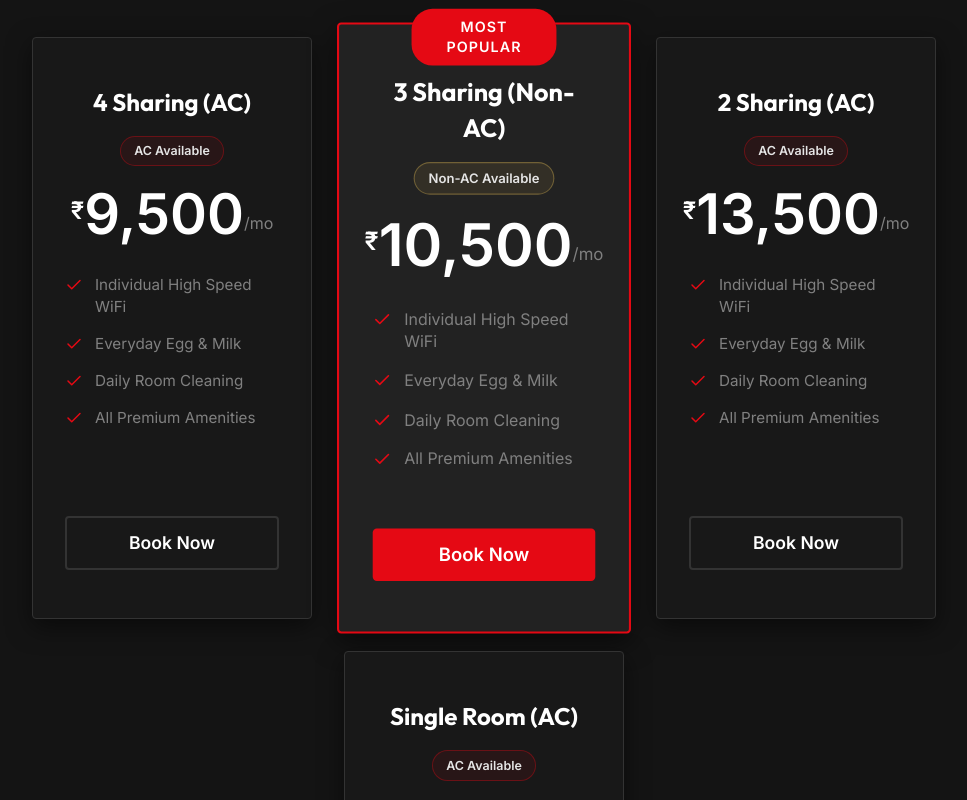
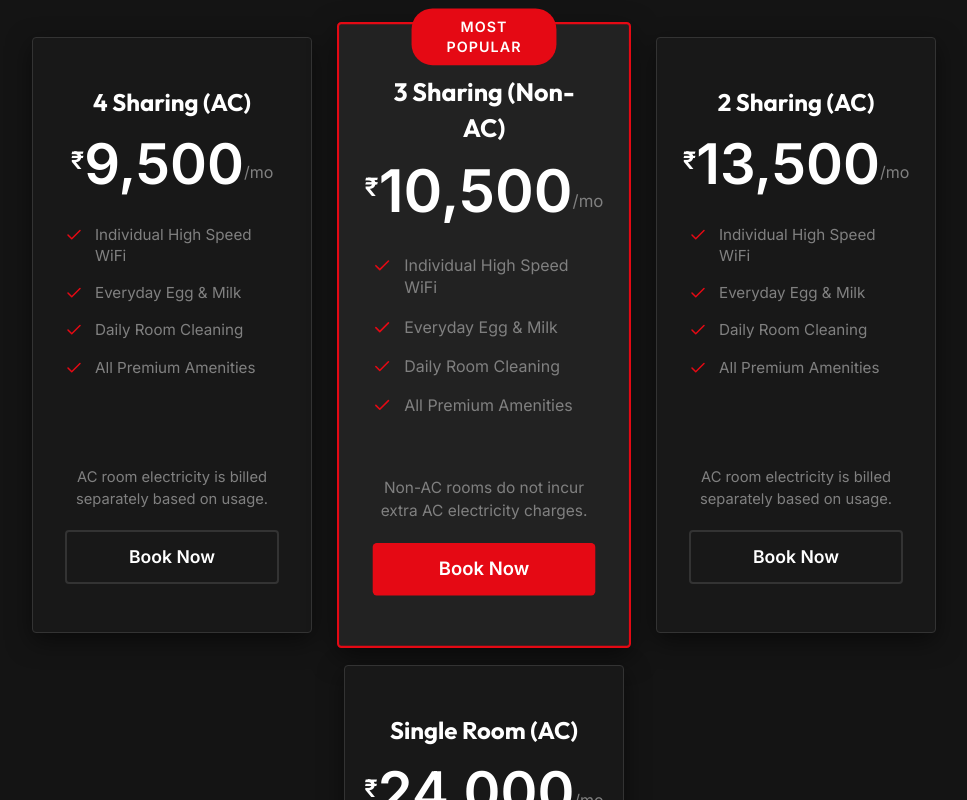
Before and after one commit to Ujjuanku/PG, a React (Vite) app: page / in a window 1280 px wide. Shown: the part 2620-3420 px from the top of the page, without its empty margins (156-1123 px from the left). Built offline with nearby package versions, Linux system fonts and the light colour scheme.

Commit message:
Update pricing notes and booking form AC electricity info

```diff
--- a/src/components/ContactMap.css
+++ b/src/components/ContactMap.css
@@ -101,6 +101,13 @@
   margin-bottom: 1.5rem;
 }
 
+.form-caption {
+  margin-top: 0.5rem;
+  color: var(--text-muted);
+  font-size: 0.95rem;
+  line-height: 1.4;
+}
+
 .form-group label {
   display: block;
   font-weight: 600;
--- a/src/components/ContactMap.jsx
+++ b/src/components/ContactMap.jsx
@@ -87,6 +87,7 @@ const ContactMap = () => {
                   <option value="3">{t('pricing.plans.1')}</option>
                   <option value="4">{t('pricing.plans.0')}</option>
                 </select>
+                <p className="form-caption">{t('contact.acElectricityNote')}</p>
               </div>
               <div className="form-group">
                 <label htmlFor="message">{t('contact.message')}</label>
--- a/src/components/Pricing.css
+++ b/src/components/Pricing.css
@@ -58,32 +58,6 @@
   margin-bottom: 1rem;
 }
 
-.room-type-badge {
-  display: inline-flex;
-  align-items: center;
-  justify-content: center;
-  width: fit-content;
-  margin: 0 auto 1.25rem;
-  padding: 0.35rem 0.85rem;
-  border: 1px solid rgba(229, 9, 20, 0.35);
-  border-radius: 999px;
-  color: var(--text-light);
-  background: rgba(229, 9, 20, 0.08);
-  font-size: 0.78rem;
-  font-weight: 700;
-  transition: var(--transition);
-}
-
-.room-type-badge.non-ac {
-  border-color: rgba(201, 168, 76, 0.42);
-  background: rgba(201, 168, 76, 0.1);
-}
-
-.pricing-card:hover .room-type-badge {
-  transform: translateY(-2px);
-  border-color: var(--primary-color);
-  background: rgba(229, 9, 20, 0.16);
-}
 
 .plan-price {
   color: var(--text-main);
@@ -127,6 +101,13 @@
   font-size: 0.95rem;
 }
 
+.pricing-note {
+  color: var(--text-muted);
+  font-size: 0.92rem;
+  margin: 0 0 1.25rem;
+  line-height: 1.5;
+}
+
 .check-icon {
   color: var(--primary-color);
   flex-shrink: 0;
--- a/src/components/Pricing.jsx
+++ b/src/components/Pricing.jsx
@@ -3,16 +3,15 @@ import { Check } from 'lucide-react';
 import { useTranslation } from 'react-i18next';
 
 const pricingData = [
-  { price: '9,500', popular: false },
-  { price: '10,500', popular: true },
-  { price: '13,500', popular: false },
-  { price: '24,000', popular: false }
+  { price: '9,500', popular: false, isAc: true },
+  { price: '10,500', popular: true, isAc: false },
+  { price: '13,500', popular: false, isAc: true },
+  { price: '24,000', popular: false, isAc: true }
 ];
 
 const Pricing = () => {
   const { t } = useTranslation();
   const plans = t('pricing.plans', { returnObjects: true });
-  const badges = t('pricing.badges', { returnObjects: true });
   const features = t('pricing.features', { returnObjects: true });
 
   return (
@@ -25,9 +24,6 @@ const Pricing = () => {
             <div className={`pricing-card ${plan.popular ? 'popular' : ''}`} key={index}>
               {plan.popular && <div className="popular-badge">{t('pricing.popular')}</div>}
               <h3 className="plan-type">{plans[index]}</h3>
-              <span className={`room-type-badge ${badges[index]?.includes('Non') ? 'non-ac' : 'ac'}`}>
-                {badges[index]}
-              </span>
               <div className="plan-price">
                 <span className="currency">₹</span>
                 <span className="amount">{plan.price}</span>
@@ -38,6 +34,9 @@ const Pricing = () => {
                   <li key={feature}><Check size={18} className="check-icon" /> {feature}</li>
                 ))}
               </ul>
+              <p className="pricing-note">
+                {t(plan.isAc ? 'pricing.acElectricityNote' : 'pricing.nonAcElectricityNote')}
+              </p>
               <a href="#book-visit" className={`btn ${plan.popular ? 'btn-accent' : 'btn-outline-primary'}`}>
                 {t('pricing.bookNow')}
               </a>
--- a/src/locales/en.json
+++ b/src/locales/en.json
@@ -72,7 +72,9 @@
       "Everyday Egg & Milk",
       "Daily Room Cleaning",
       "All Premium Amenities"
-    ]
+    ],
+    "acElectricityNote": "AC room electricity is billed separately based on usage.",
+    "nonAcElectricityNote": "Non-AC rooms do not incur extra AC electricity charges."
   },
   "reviews": {
     "title": "What Our Family Says",
@@ -143,6 +145,7 @@
     "message": "Message (Optional)",
     "messagePlaceholder": "Any specific requirements?",
     "sendRequest": "Send Request",
+    "acElectricityNote": "Choose an AC room only if you want AC; electricity charges are applied separately for AC rooms.",
     "alert": "Thank you for your interest! We will contact you soon."
   },
   "floating": {
--- a/src/locales/hi.json
+++ b/src/locales/hi.json
@@ -72,7 +72,9 @@
       "रोज Egg & Milk",
       "रोज कमरे की सफाई",
       "सभी प्रीमियम सुविधाएं"
-    ]
+    ],
+    "acElectricityNote": "AC कमरे के लिए बिजली का बिल उपयोग के अनुसार अलग से लगेगा।",
+    "nonAcElectricityNote": "Non-AC कमरों में अतिरिक्त AC बिजली शुल्क नहीं लगता।"
   },
   "reviews": {
     "title": "हमारी फैमिली क्या कहती है",
@@ -143,6 +145,7 @@
     "message": "Message (Optional)",
     "messagePlaceholder": "कोई खास requirement?",
     "sendRequest": "Request भेजें",
+    "acElectricityNote": "अगर आप AC कमरे चाहते हैं तो बिजली का बिल अलग से उपयोग के अनुसार लगेगा।",
     "alert": "आपकी रुचि के लिए धन्यवाद! हम जल्द आपसे संपर्क करेंगे।"
   },
   "floating": {
--- a/src/locales/te.json
+++ b/src/locales/te.json
@@ -72,7 +72,9 @@
       "రోజూ Egg & Milk",
       "రోజువారీ room cleaning",
       "అన్ని premium amenities"
-    ]
+    ],
+    "acElectricityNote": "AC గదుల కోసం విద్యుత్ బిల్లు వాడుక ఆధారంగా వేరుగా వస్తుంది.",
+    "nonAcElectricityNote": "Non-AC గదులకు అదనపు AC విద్యుత్ చార్జీలు వర్తించవు."
   },
   "reviews": {
     "title": "మా family ఏమంటోంది",
@@ -143,6 +145,7 @@
     "message": "Message (Optional)",
     "messagePlaceholder": "ఏమైనా specific requirements?",
     "sendRequest": "Request పంపండి",
+    "acElectricityNote": "మీరు AC గది ఎంచుకుంటే విద్యుత్ బిల్లు వాడుక ఆధారంగా వేరుగా ఉంటుంది.",
     "alert": "మీ interest కు ధన్యవాదాలు! మేము త్వరలో contact చేస్తాము."
   },
   "floating": {
```
